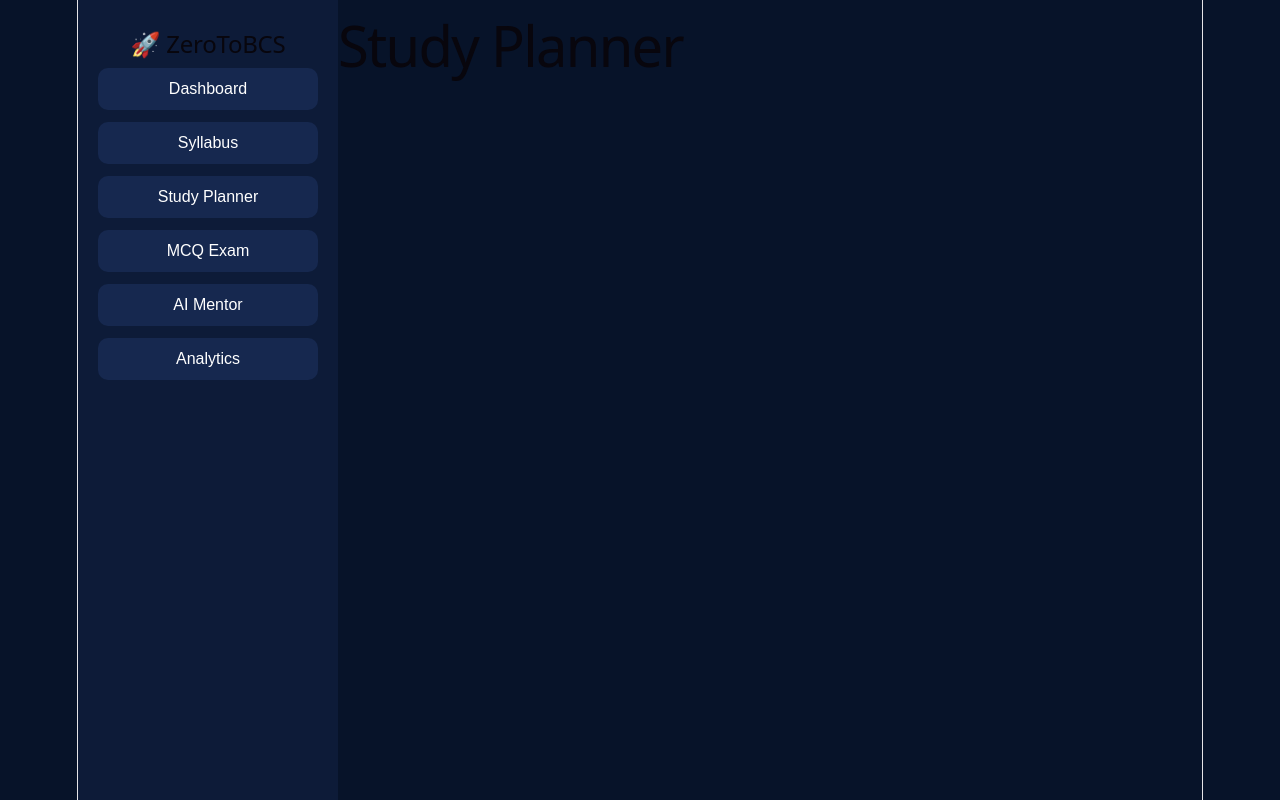
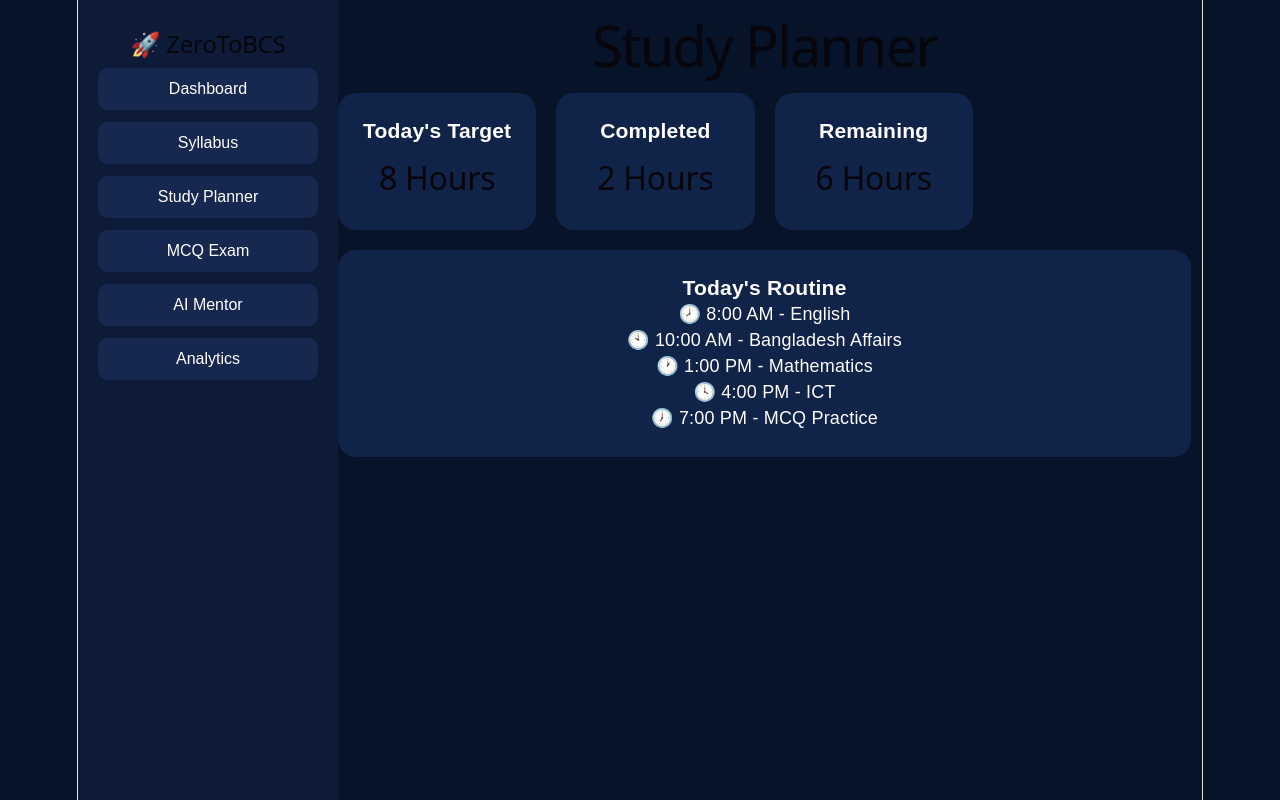
Before and after one commit to munna0toBCS/ZeroToBCS, a React (Vite) app: page / in a window 1280 px wide. Both pictures are taken after a click on the button "Study Planner". Built offline with nearby package versions, Linux system fonts and the light colour scheme.

Commit message:
Completed Planner, MCQ and AI Mentor UI

```diff
--- a/src/App.jsx
+++ b/src/App.jsx
@@ -124,11 +124,104 @@ export default function App() {
   </>
 )}
 
-        {page === "planner" && <h1>Study Planner</h1>}
+  {page === "planner" && (
+  <>
+    <h1>Study Planner</h1>
 
-        {page === "mcq" && <h1>MCQ Exam</h1>}
+    <div className="cards">
 
-        {page === "mentor" && <h1>AI Mentor</h1>}
+      <div className="card">
+        <h3>Today's Target</h3>
+        <h2>8 Hours</h2>
+      </div>
+
+      <div className="card">
+        <h3>Completed</h3>
+        <h2>2 Hours</h2>
+      </div>
+
+      <div className="card">
+        <h3>Remaining</h3>
+        <h2>6 Hours</h2>
+      </div>
+
+    </div>
+
+    <div className="card" style={{ marginTop: "20px" }}>
+      <h3>Today's Routine</h3>
+
+      <p>🕗 8:00 AM - English</p>
+      <p>🕙 10:00 AM - Bangladesh Affairs</p>
+      <p>🕐 1:00 PM - Mathematics</p>
+      <p>🕓 4:00 PM - ICT</p>
+      <p>🕖 7:00 PM - MCQ Practice</p>
+
+    </div>
+
+  </>
+)}
+
+{page === "mcq" && (
+  <>
+    <h1>MCQ Exam</h1>
+
+    <div className="cards">
+
+      <div className="card">
+        <h3>Total Questions</h3>
+        <h2>200</h2>
+      </div>
+
+      <div className="card">
+        <h3>Completed</h3>
+        <h2>35</h2>
+      </div>
+
+      <div className="card">
+        <h3>Accuracy</h3>
+        <h2>82%</h2>
+      </div>
+
+    </div>
+
+    <div className="card" style={{ marginTop: "20px" }}>
+      <h2>Start Today's MCQ Test</h2>
+
+      <button style={{ marginTop: "15px" }}>
+        🚀 Start Exam
+      </button>
+    </div>
+
+  </>
+)}
+
+{page === "mentor" && (
+  <>
+    <h1>AI Mentor</h1>
+
+    <div className="card">
+      <h2>Ask Your Mentor</h2>
+
+      <textarea
+        rows="6"
+        placeholder="Ask any BCS related question..."
+        style={{
+          width: "100%",
+          marginTop: "20px",
+          padding: "15px",
+          borderRadius: "10px",
+          background: "#0b1f4d",
+          color: "white",
+          border: "none"
+        }}
+      />
+
+      <button style={{ marginTop: "20px" }}>
+        🤖 Ask AI
+      </button>
+    </div>
+  </>
+)}
 
         {page === "analytics" && <h1>Analytics</h1>}
 
```
